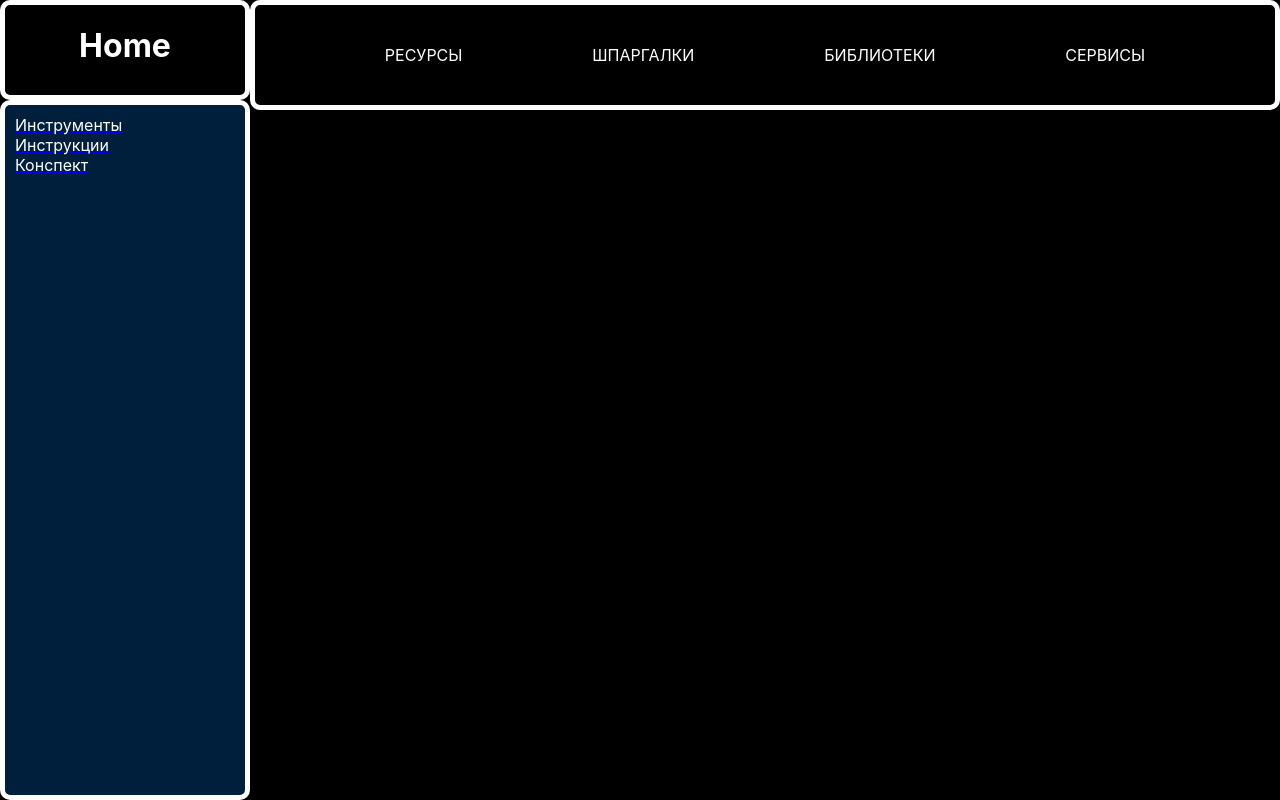
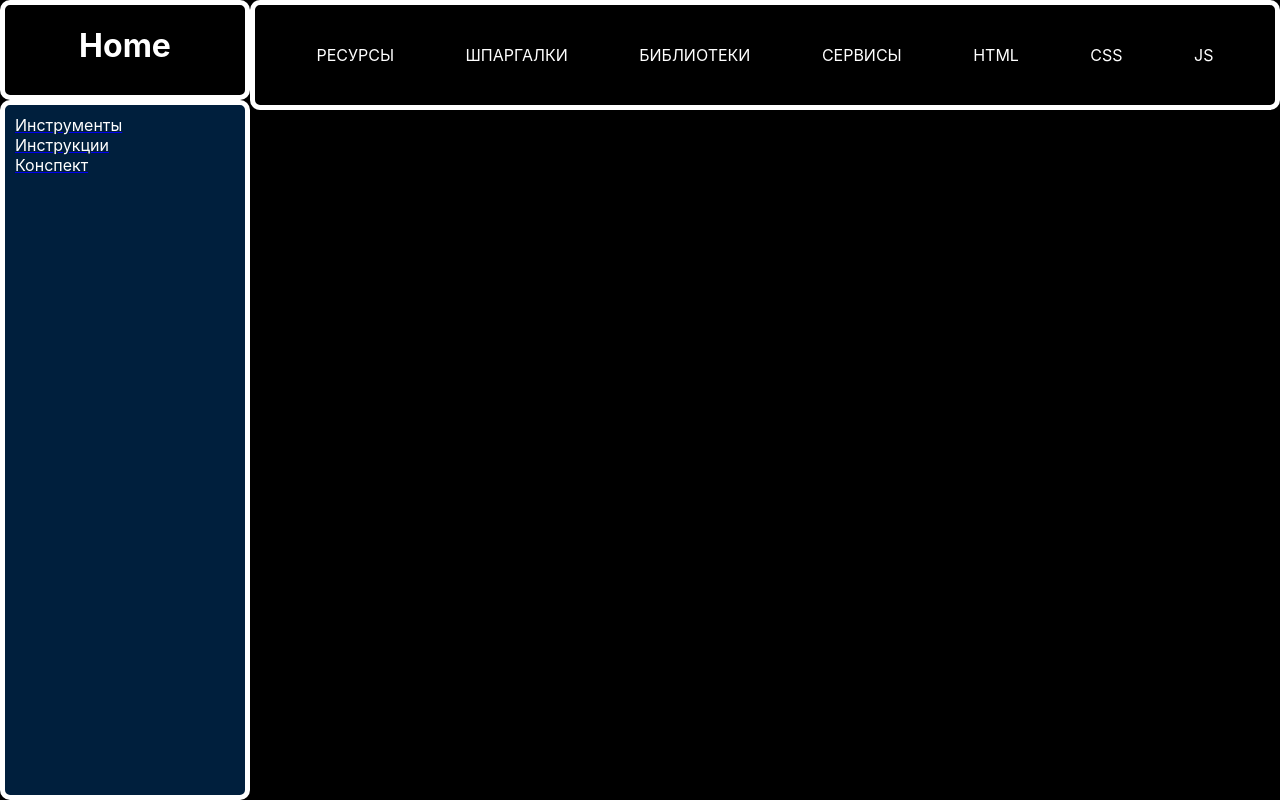
Before and after one commit to PlatenPrime/baza, a React (Create React App) app: page /tools in a window 1280 px wide. Built offline with nearby package versions, Linux system fonts and the light colour scheme.

Commit message:
Added more links

```diff
--- a/src/components/Navbar/Navbar.module.css
+++ b/src/components/Navbar/Navbar.module.css
@@ -16,6 +16,7 @@ flex-wrap: wrap;
 
 color: rgb(255, 255, 255);
 text-decoration: none;
+margin: 10px;
 
 
 }
--- a/src/data/Links/toolsLinks.js
+++ b/src/data/Links/toolsLinks.js
@@ -39,10 +39,139 @@ export const toolsLinks = {
 
 		},
 
+		{
+			id: 5,
+			title: "w3resource",
+			link: 'https://www.w3resource.com/index.php/',
+			img: "https://i.imgur.com/eKperJz.png",
+
+		},
 
 
 
 	],
+
+	//HTML
+
+	html: [
+
+		{
+			id: 1,
+			title: "HTML Cheat Sheet",
+			link: 'https://websitesetup.org/html5-cheat-sheet/',
+			img: "https://i.imgur.com/nBSx5Hq.png",
+
+		},
+
+		{
+			id: 2,
+			title: "word to html",
+			link: 'https://wordtohtml.net/',
+			img: "https://i.imgur.com/smFqzhn.png",
+
+		},
+
+	],
+
+
+	//CSS
+
+	css: [
+
+		{
+			id: 1,
+			title: "copy-paste-css",
+			link: 'https://copy-paste-css.com/',
+			img: "https://i.imgur.com/nZITOHe.png",
+
+		},
+
+		{
+			id: 2,
+			title: "complete guide grid",
+			link: 'https://css-tricks.com/snippets/css/complete-guide-grid/',
+			img: "https://i.imgur.com/Tra4FcF.png",
+
+		},
+
+		{
+			id: 3,
+			title: "Изучайте CSS",
+			link: 'https://web.dev/learn/css/',
+			img: "https://i.imgur.com/ypOmdXl.png",
+
+		},
+
+		{
+			id: 4,
+			title: "Flexbox playground",
+			link: 'https://codepen.io/enxaneta/pen/adLPwv',
+			img: "https://i.imgur.com/g9Ni7qG.png",
+
+		},
+
+		{
+			id: 5,
+			title: "flex-cheatsheet",
+			link: 'https://yoksel.github.io/flex-cheatsheet/',
+			img: "https://i.imgur.com/1Z4wfBo.png",
+
+		},
+
+		{
+			id: 6,
+			title: "grid-cheatsheet",
+			link: 'https://yoksel.github.io/grid-cheatsheet/',
+			img: "https://i.imgur.com/J3ilSSI.png",
+
+		},
+
+		{
+			id: 7,
+			title: "Bootstrap",
+			link: 'https://getbootstrap.com/',
+			img: "https://i.imgur.com/l252ubw.png",
+
+		},
+
+		{
+			id: 8,
+			title: "CSS3 Generator",
+			link: 'https://css3generator.com/#',
+			img: "https://i.imgur.com/VT8egPI.png",
+
+		},
+
+
+	],
+
+	//JS
+
+	js: [
+
+
+		{
+			id: 1,
+			title: "JS Over API",
+			link: 'https://overapi.com/javascript',
+			img: "https://i.imgur.com/LuhMSJy.png",
+
+		},
+		{
+			id: 2,
+			title: "javascript-cheat-sheet",
+			link: 'https://websitesetup.org/javascript-cheat-sheet/',
+			img: "https://i.imgur.com/FrqhHCx.png",
+
+		},
+
+
+	],
+
+
+
+
+
 
 	//CHEETSHEETS
 
@@ -118,9 +247,32 @@ export const toolsLinks = {
 
 
 
+}
+
+export const UpdateToolsLinks = {
 
 
+	//HTML
 
+	html: [
+
+		{
+			id: 1,
+			title: "HTML Cheat Sheet",
+			link: 'https://websitesetup.org/html5-cheat-sheet/',
+			img: "https://i.imgur.com/nBSx5Hq.png",
+
+		},
+
+		{
+			id: 2,
+			title: "word to html",
+			link: 'https://wordtohtml.net/',
+			img: "https://i.imgur.com/i5tXBd4.png",
+
+		},
+
+	],
 
 
 
--- a/src/data/Navbars/toolsNavbar.js
+++ b/src/data/Navbars/toolsNavbar.js
@@ -21,4 +21,21 @@ export const toolsNavbar = [
 		title: 'Сервисы',
 		route: 'services'
 	},
+	{
+		id: 5,
+		title: 'HTML',
+		route: 'html'
+	},
+	{
+		id: 6,
+		title: 'CSS',
+		route: 'css'
+	},
+	{
+		id: 7,
+		title: 'JS',
+		route: 'js'
+	},
+
+
 ]
```
